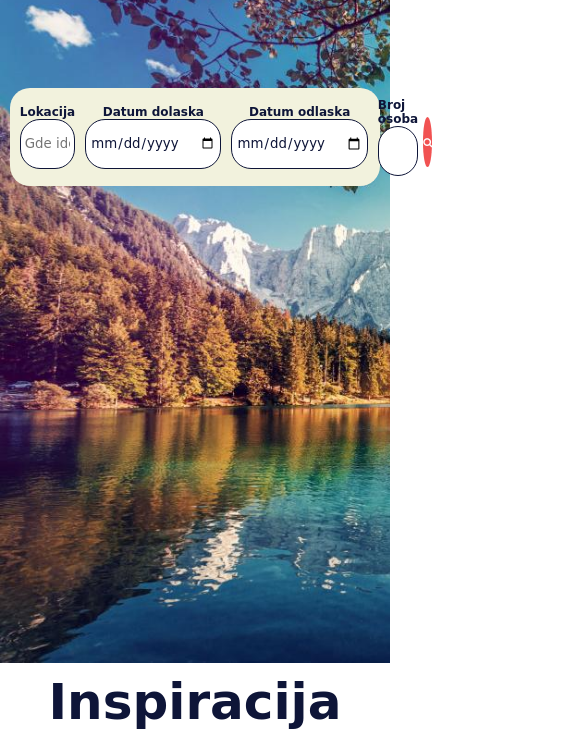
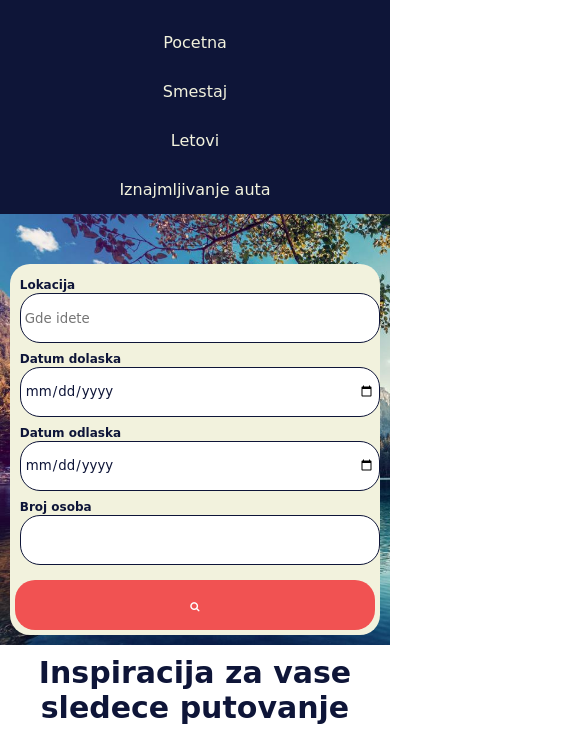
Before and after one commit to pop-dejan/FTN-Informatika-course-GO-GO-Travel, a plain HTML site: page index.html in a window 390 px wide. Shown: the part 62-810 px from the top of the page, 585 px wide, since content can reach past the window. Drawn offline with Linux system fonts and the light colour scheme; a web font is replaced by a local one.

Commit message:
kraj zadatka

```diff
--- a/sass/style.scss
+++ b/sass/style.scss
@@ -7,11 +7,11 @@
  header{
 
     background: $dark_blue_color;
-    height: 5vh;
+    height: 100%;
     display: flex;
     align-items: center;
     justify-content: space-between;
-    padding: 25px 20px;
+
 
     div{
         display: flex;
@@ -70,10 +70,11 @@
 
  .Datum{
 
-    height:80vh;
+    height:100%;
     background: url(../slike/background.jpeg);
     background-size: cover;
     padding-top: 100px;
+    padding-bottom: 400px;
 
     form{
         margin: 0 auto;
@@ -241,6 +242,7 @@
     .Datum{
         form{
             width: 95%;
+
             div{
                 width: 100%;
                 input{
@@ -249,7 +251,7 @@
 
             }
             button{
-                width: 200px;
+                width: 250px;
             }
 
 
@@ -303,3 +305,109 @@
 
     }
 }
+
+ @include mobile{
+
+    header{
+        height: auto;
+
+        div{
+            position: absolute;
+            top: 1em;
+            left: 25px;
+        }
+        button{
+            position: absolute;
+            right: 2em;
+            top: 25px;
+        }
+        ul{
+            display: block;
+            width: 100%;
+            text-align: center;
+            margin-top: 5em;
+            li{
+
+                width: 100%;
+
+            }
+        }
+
+    }
+
+    .Datum{
+
+        padding-top: 50px;
+        padding-bottom: 10px;
+        form{
+            width: 95%;
+            display: block;
+            div{
+                display: block;
+                width: 100%;
+                input{
+                    width: 100%;
+                }
+
+            }
+            button{
+                border-radius: 20px;
+                width: 100%;
+            }
+
+
+        }
+    }
+
+    .Putovanja{
+        h1{
+            margin-bottom: 20px;
+            font-size: 30px;
+
+        }
+        .Slike{
+
+            div{
+                width:95%;
+                margin-top: 5%;
+
+            }
+        }
+    }
+
+    .Footer{
+        height: 100%;
+        display: flex;
+        flex-direction: column-reverse;
+        align-items: center;
+        padding-bottom: 10%;
+
+        .Text{
+
+            margin-bottom: 1%;
+            margin-top: 5%;
+
+
+            .Podrska, .Podaci{
+                margin-left: 20px;
+                 p{
+                font-size: 21px;
+            }
+            li{
+                a{
+                    font-size: 11px;
+                }
+            }
+            }
+
+
+        }
+
+        iframe{
+            width: 95%;
+            height: 180px;
+            margin: 0 auto;
+        }
+
+    }
+ }
```
Also changed, not shown: css/style.css.
